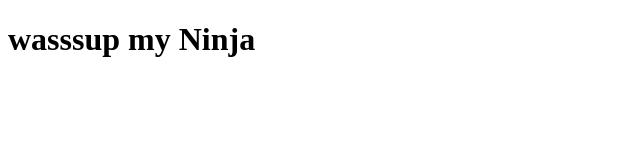
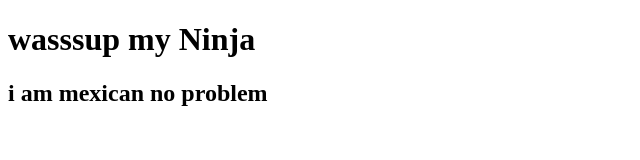
Before and after one commit to Macmanhaj/might-delete-it-later, a plain HTML site: page index.html in a window 1280 px wide. Shown: the whole page, without its empty margins (0-640 px from the left). Drawn offline with Linux system fonts and the light colour scheme.

Commit message:
kya bolu mein ab

```diff
--- a/index.html
+++ b/index.html
@@ -7,5 +7,6 @@
 </head>
 <body>
     <h1>wasssup my Ninja</h1>
+    <h2>i am mexican no problem</h2>
 </body>
 </html>
```
